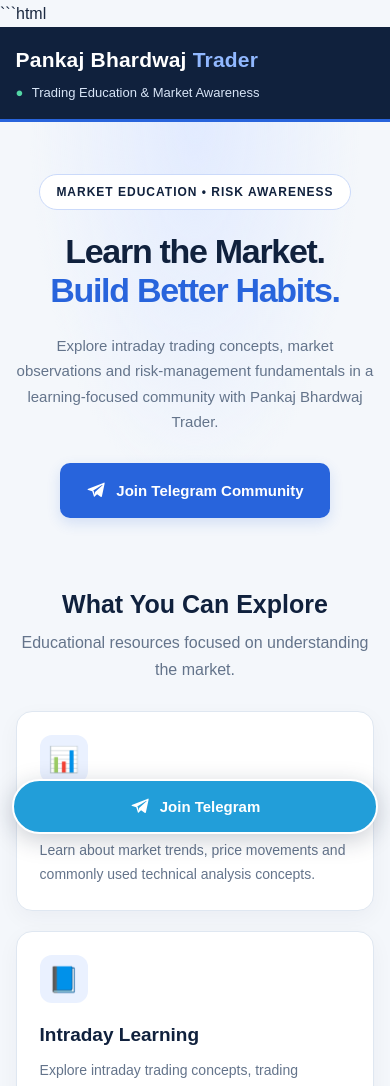
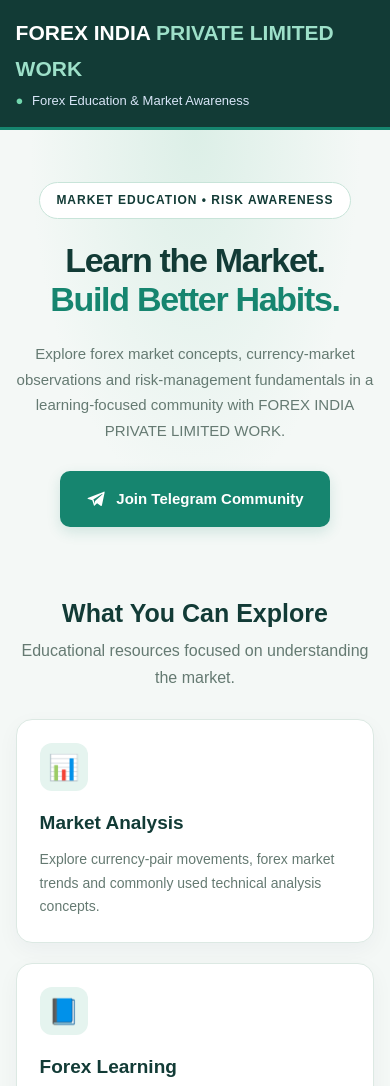
Before and after one commit to dadsagency1-ai/pankaj-bhardwaj-trader, a plain HTML site: page index.html in a window 390 px wide. Shown: the top 1086 px of the page. Drawn offline with Linux system fonts and the light colour scheme.

Commit message:
Update index.html

````diff
--- a/index.html
+++ b/index.html
@@ -1,14 +1,12 @@
-```html
 <!DOCTYPE html>
 <html lang="en">
 <head>
 <meta charset="UTF-8">
 <meta name="viewport" content="width=device-width, initial-scale=1.0">
 
-<title>Pankaj Bhardwaj Trader | Trading Education</title>
-<meta name="description" content="Explore intraday trading concepts, market awareness, risk management and educational resources with Pankaj Bhardwaj Trader.">
-
-<meta name="theme-color" content="#10213d">
+<title>FOREX INDIA PRIVATE LIMITED WORK | Forex Education</title>
+<meta name="description" content="Explore forex market concepts, currency-market awareness, risk management and educational resources with FOREX INDIA PRIVATE LIMITED WORK.">
+<meta name="theme-color" content="#123b36">
 
 <!-- META PIXEL -->
 <script>
@@ -42,17 +40,15 @@ alt="">
 
 <style>
 :root{
-  --bg:#f4f7fb;
+  --bg:#f4f8f6;
   --white:#ffffff;
-  --navy:#10213d;
-  --navy-light:#19365d;
-  --blue:#2864dc;
-  --blue-hover:#1d50b8;
-  --blue-soft:#eaf1ff;
-  --text:#1b2940;
-  --muted:#64748b;
-  --border:#dfe7f1;
-  --green:#15966b;
+  --navy:#123b36;
+  --blue:#16856f;
+  --blue-hover:#116b59;
+  --blue-soft:#e5f4ef;
+  --text:#203630;
+  --muted:#657a72;
+  --border:#dce9e3;
 }
 
 *{
@@ -61,16 +57,13 @@ alt="">
   padding:0;
 }
 
-html{
-  scroll-behavior:smooth;
-}
+html{scroll-behavior:smooth;}
 
 body{
   font-family:Arial,Helvetica,sans-serif;
   background:var(--bg);
   color:var(--text);
   line-height:1.7;
-  padding-bottom:95px;
 }
 
 .container{
@@ -96,12 +89,9 @@ body{
 .brand{
   font-size:21px;
   font-weight:800;
-  letter-spacing:.2px;
 }
 
-.brand span{
-  color:#91b8ff;
-}
+.brand span{color:#9de0c9;}
 
 .status{
   font-size:13px;
@@ -109,7 +99,7 @@ body{
 }
 
 .status-dot{
-  color:#53d6a5;
+  color:#72d7ae;
   margin-right:5px;
 }
 
@@ -118,14 +108,14 @@ body{
   padding:76px 0 65px;
   text-align:center;
   background:
-    radial-gradient(ellipse at top,#e2ebff 0%,transparent 60%),
+    radial-gradient(ellipse at top,#dcefe7 0%,transparent 60%),
     var(--bg);
 }
 
 .eyebrow{
   display:inline-block;
   background:var(--white);
-  border:1px solid #cbdafa;
+  border:1px solid #c8e4d9;
   color:var(--navy);
   padding:7px 16px;
   border-radius:30px;
@@ -142,9 +132,7 @@ h1{
   color:var(--navy);
 }
 
-h1 span{
-  color:var(--blue);
-}
+h1 span{color:var(--blue);}
 
 .hero-text{
   max-width:690px;
@@ -168,7 +156,7 @@ h1 span{
   text-decoration:none;
   font-size:15px;
   font-weight:700;
-  box-shadow:0 5px 14px rgba(40,100,220,.16);
+  box-shadow:0 5px 14px rgba(22,133,111,.16);
   transition:background .2s,transform .2s;
   cursor:pointer;
 }
@@ -179,7 +167,7 @@ h1 span{
 }
 
 .btn:focus-visible{
-  outline:3px solid #8bb4ff;
+  outline:3px solid #8bd7bd;
   outline-offset:4px;
 }
 
@@ -191,9 +179,7 @@ h1 span{
 }
 
 /* FEATURES */
-.features{
-  padding:25px 0 15px;
-}
+.features{padding:25px 0 15px;}
 
 .section-heading{
   text-align:center;
@@ -248,7 +234,7 @@ h1 span{
   font-size:14px;
 }
 
-/* MISSION AND METHOD */
+/* MISSION */
 .method{
   margin-top:38px;
   display:grid;
@@ -290,7 +276,7 @@ h1 span{
 }
 
 .join p{
-  color:#d3deee;
+  color:#d3e5dd;
   margin:13px auto 23px;
   max-width:600px;
 }
@@ -301,9 +287,7 @@ h1 span{
   box-shadow:none;
 }
 
-.join .btn:hover{
-  background:#e8efff;
-}
+.join .btn:hover{background:#e5f4ef;}
 
 /* DISCLAIMER */
 .disclaimer{
@@ -323,35 +307,10 @@ footer{
   background:#fff;
 }
 
-/* FIXED TELEGRAM BUTTON */
-.floating{
-  position:fixed;
-  right:22px;
-  bottom:20px;
-  z-index:1000;
-}
-
-.floating .btn{
-  border-radius:50px;
-  border:2px solid #fff;
-  background:#229ed9;
-  box-shadow:0 6px 24px rgba(16,33,61,.22);
-  padding:13px 21px;
-}
-
-.floating .btn:hover{
-  background:#168ac1;
-}
-
 /* RESPONSIVE */
 @media(max-width:760px){
-  .grid{
-    grid-template-columns:1fr;
-  }
-
-  .method{
-    grid-template-columns:1fr;
-  }
+  .grid{grid-template-columns:1fr;}
+  .method{grid-template-columns:1fr;}
 
   .topbar-inner{
     padding:15px 0;
@@ -361,48 +320,15 @@ footer{
     gap:4px;
   }
 
-  .hero{
-    padding:52px 0 45px;
-  }
-
-  .hero-text{
-    font-size:15px;
-  }
-
-  .card{
-    padding:23px;
-  }
-
-  .join{
-    padding:35px 20px;
-  }
-}
-
-@media(max-width:600px){
-  body{
-    padding-bottom:88px;
-  }
-
-  .floating{
-    left:12px;
-    right:12px;
-    bottom:10px;
-  }
-
-  .floating .btn{
-    width:100%;
-    min-height:52px;
-  }
+  .hero{padding:52px 0 45px;}
+  .hero-text{font-size:15px;}
+  .card{padding:23px;}
+  .join{padding:35px 20px;}
 }
 
 @media(prefers-reduced-motion:reduce){
-  html{
-    scroll-behavior:auto;
-  }
-
-  .btn{
-    transition:none;
-  }
+  html{scroll-behavior:auto;}
+  .btn{transition:none;}
 }
 </style>
 </head>
@@ -411,14 +337,16 @@ footer{
 
 <header class="topbar">
   <div class="container topbar-inner">
+
     <div class="brand">
-      Pankaj Bhardwaj <span>Trader</span>
+      FOREX INDIA <span>PRIVATE LIMITED WORK</span>
     </div>
 
     <div class="status">
       <span class="status-dot">●</span>
-      Trading Education &amp; Market Awareness
+      Forex Education &amp; Market Awareness
     </div>
+
   </div>
 </header>
 
@@ -438,27 +366,31 @@ footer{
     </h1>
 
     <p class="hero-text">
-        Explore intraday trading concepts, market observations
+      Explore forex market concepts, currency-market observations
       and risk-management fundamentals in a learning-focused
-        community with Pankaj Bhardwaj Trader.
+      community with FOREX INDIA PRIVATE LIMITED WORK.
     </p>
 
+    <!-- BUTTON 1 -->
     <a class="btn telegram-track"
-         href="https://t.me/+zIiHmz_Q7hA0YWE1"
+       href="https://t.me/+fd1WikxU6UAzZTI1"
        target="_blank"
        rel="noopener noreferrer">
+
       <svg class="telegram-icon" viewBox="0 0 24 24"
            aria-hidden="true">
         <path d="M21.6 3.2 2.9 10.4c-1.3.5-1.3 1.2-.2 1.5l4.8 1.5 1.8 5.8c.2.6.1.9.7.9.5 0 .7-.2 1-.9l2.3-2.2 4.2 3.1c.9.5 1.5.3 1.7-.8l3.1-14.7c.3-1.4-.5-2-1.4-1.6ZM8.3 13l10.9-6.9c.5-.3 1-.1.6.2l-8.9 8-.3 3.5-1.4-4.8-1-.3Z"/>
       </svg>
+
       Join Telegram Community
     </a>
 
   </div>
 </section>
 
-  <!-- EDUCATIONAL FEATURES -->
+<!-- FEATURES -->
 <section class="features container">
+
   <div class="section-heading">
     <h2>What You Can Explore</h2>
     <p>Educational resources focused on understanding the market.</p>
@@ -470,16 +402,16 @@ footer{
       <div class="card-icon">📊</div>
       <h3>Market Analysis</h3>
       <p>
-          Learn about market trends, price movements and
-          commonly used technical analysis concepts.
+        Explore currency-pair movements, forex market trends
+        and commonly used technical analysis concepts.
       </p>
     </article>
 
     <article class="card">
       <div class="card-icon">📘</div>
-        <h3>Intraday Learning</h3>
+      <h3>Forex Learning</h3>
       <p>
-          Explore intraday trading concepts, trading terminology
+        Explore forex trading concepts, currency-pair terminology
         and structured approaches to market study.
       </p>
     </article>
@@ -495,15 +427,14 @@ footer{
 
   </div>
 
-    <!-- MISSION & METHODOLOGY -->
   <div class="method">
 
     <article class="method-card">
       <h3>Our Mission</h3>
       <p>
-          Encourage market awareness and help community members
-          develop a stronger understanding of trading concepts
-          through educational content.
+        Encourage forex market awareness and help community
+        members develop a stronger understanding of currency-market
+        concepts through educational content.
       </p>
     </article>
 
@@ -517,21 +448,24 @@ footer{
     </article>
 
   </div>
+
 </section>
 
 <!-- JOIN COMMUNITY -->
 <section class="container">
+
   <div class="join">
 
     <h2>Continue Learning With Us</h2>
 
     <p>
-        Visit our Telegram community for trading-related
+      Visit our Telegram community for forex-related
       educational content and market discussions.
     </p>
 
+    <!-- BUTTON 2 -->
     <a class="btn telegram-track"
-         href="https://t.me/+zIiHmz_Q7hA0YWE1"
+       href="https://t.me/+fd1WikxU6UAzZTI1"
        target="_blank"
        rel="noopener noreferrer">
       Join Now on Telegram →
@@ -543,37 +477,21 @@ footer{
     <strong>Disclaimer:</strong> This website is intended for
     educational and informational purposes only. It does not
     provide personalized investment advice or guarantee profits.
-      Stock and derivatives trading involve substantial risk,
+    Forex and leveraged trading involve substantial risk,
     including possible loss of capital. Make independent,
     informed decisions and consult a qualified financial
     professional where appropriate. Any regulated financial
     services or recommendations must comply with applicable laws
     and platform policies.
   </p>
+
 </section>
 
 </main>
 
 <footer>
-  © 2026 Pankaj Bhardwaj Trader. All Rights Reserved.
+  © 2026 FOREX INDIA PRIVATE LIMITED WORK. All Rights Reserved.
 </footer>
-
-<!-- FIXED TELEGRAM BUTTON -->
-<div class="floating">
-  <a class="btn telegram-track"
-     href="https://t.me/+zIiHmz_Q7hA0YWE1"
-     target="_blank"
-     rel="noopener noreferrer"
-     aria-label="Join Telegram Community">
-
-    <svg class="telegram-icon" viewBox="0 0 24 24"
-         aria-hidden="true">
-      <path d="M21.6 3.2 2.9 10.4c-1.3.5-1.3 1.2-.2 1.5l4.8 1.5 1.8 5.8c.2.6.1.9.7.9.5 0 .7-.2 1-.9l2.3-2.2 4.2 3.1c.9.5 1.5.3 1.7-.8l3.1-14.7c.3-1.4-.5-2-1.4-1.6ZM8.3 13l10.9-6.9c.5-.3 1-.1.6.2l-8.9 8-.3 3.5-1.4-4.8-1-.3Z"/>
-    </svg>
-
-    Join Telegram
-  </a>
-</div>
 
 <!-- TELEGRAM CLICK TRACKING -->
 <script>
@@ -589,4 +507,3 @@ document.querySelectorAll('.telegram-track').forEach(function(button){
 
 </body>
 </html>
-```
````
Lines whose indentation alone changed are shown as unchanged.
